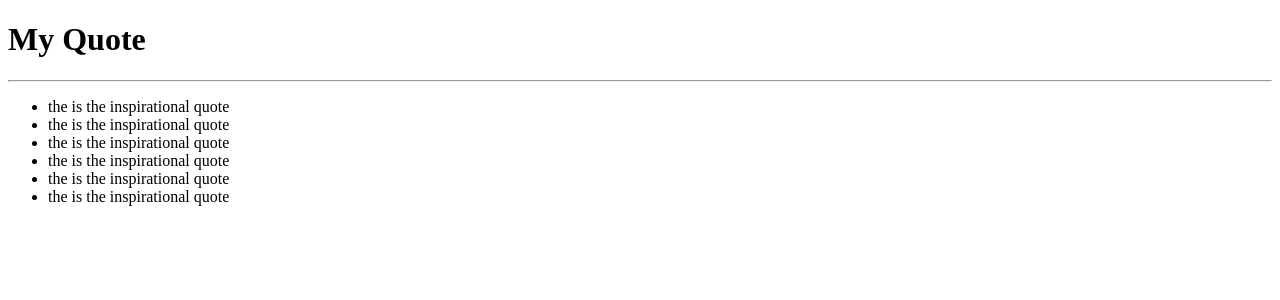
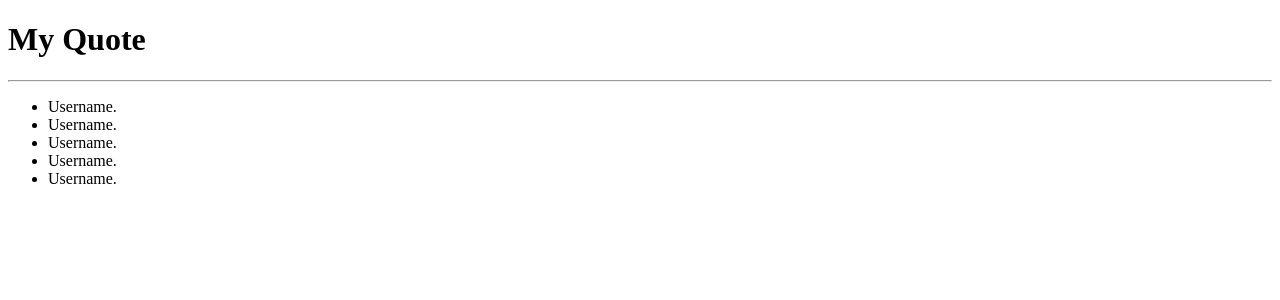
Before and after one commit to Bchizi/Quote, an Angular app: page / in a window 1280 px wide. Shown: the top 300 px of the page. Built offline with nearby package versions, Linux system fonts and the light colour scheme.

Commit message:
moved logic to the quote component and nested it in the root html

```diff
--- a/src/app/app.component.html
+++ b/src/app/app.component.html
@@ -1,9 +1 @@
-<div>
-  <h1>My Quote</h1>
-  <hr>
-  <ul>
-      <li *ngFor='let quote of quotes'>
-        {{quote.quote}}
-      </li>
-  </ul>
-</div>
+<app-quote></app-quote>
--- a/src/app/app.component.ts
+++ b/src/app/app.component.ts
@@ -8,18 +8,7 @@ import { Quote } from './quotes';
   styleUrls: ['./app.component.css']
 })
 export class AppComponent {
-  quotes: Quote = [
-    { id: 1, name: 'leon',author:'albert',quote:'the is the inspirational quote' },
-    { id: 2, name: 'bchizi' ,author:'albert',quote:'the is the inspirational quote'},
-    { id: 3, name: 'nyambu',author:'albert',quote:'the is the inspirational quote' },
-    { id: 4, name: 'bebee',author:'albert',quote:'the is the inspirational quote' },
-    { id: 5, name: 'Solve math homework',author:'albert',quote:'the is the inspirational quote' },
-    { id: 6, name: 'Plot my world domination plan',author:'albert',quote:'the is the inspirational quote' },
 
-  ];
-
-  constructor() {
-
-  }
+  constructor() {}
 
 }
--- a/src/app/quote/quote.component.html
+++ b/src/app/quote/quote.component.html
@@ -1 +1,9 @@
-<p>quote works!</p>
+<div>
+    <h1>My Quote</h1>
+    <hr>
+    <ul>
+        <li *ngFor='let quote of quotes'>
+            {{quote.name}}
+        </li>
+    </ul>
+</div>
--- a/src/app/quote/quote.component.ts
+++ b/src/app/quote/quote.component.ts
@@ -1,4 +1,5 @@
 import { Component, OnInit } from '@angular/core';
+import { Quote } from '../quotes';
 
 
 @Component({
@@ -8,7 +9,13 @@ import { Component, OnInit } from '@angular/core';
 })
 export class QuoteComponent implements OnInit {
 
-
+  quotes: Quote[] = [
+    { id: 1,name: 'Username. ', author: 'Authors name inaekwa apa.', quote: 'The is the inspirational quote.' },
+    { id: 2,name: 'Username. ', author: 'Authors name inaekwa apa.', quote: 'The is the inspirational quote.' },
+    { id: 3,name: 'Username. ', author: 'Authors name inaekwa apa.', quote: 'The is the inspirational quote.' },
+    { id: 4,name: 'Username. ', author: 'Authors name inaekwa apa.', quote: 'The is the inspirational quote.' },
+    { id: 5,name: 'Username. ', author: 'Authors name inaekwa apa.', quote: 'The is the inspirational quote.' }
+  ]
   constructor() { }
 
   ngOnInit() {
--- a/src/app/quotes.ts
+++ b/src/app/quotes.ts
@@ -1,5 +1,6 @@
 
 export class Quote {
+    id:number;
     name: string;
     author:string;
     quote:string;
```
